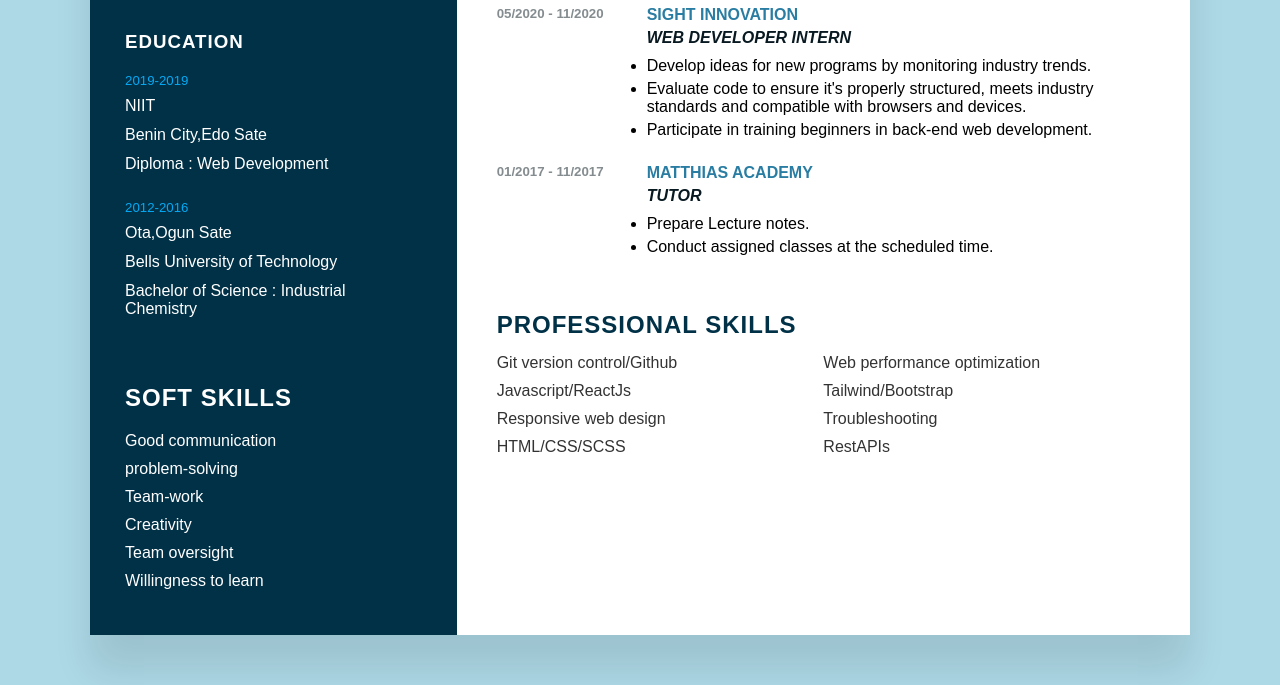
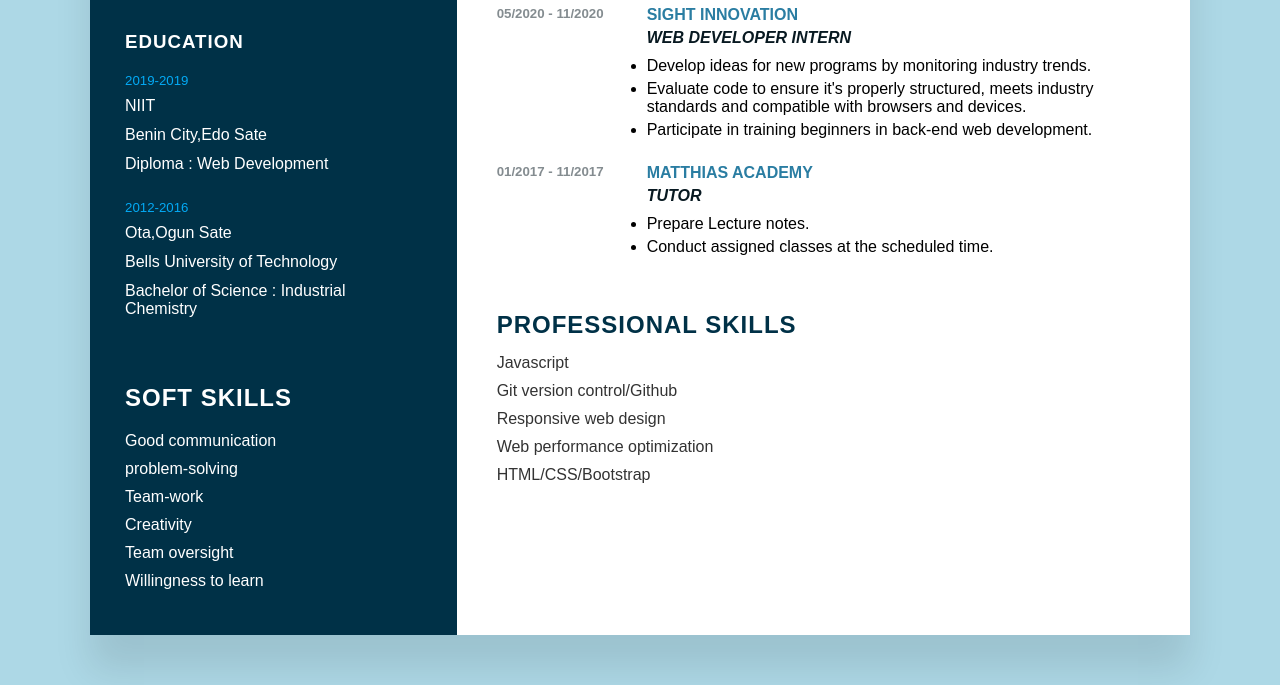
Before and after one commit to Pearly-c/Pearly-c.github.io, a plain HTML site: page index.html in a window 1280 px wide. Shown: the part 708-1393 px from the top of the page. Drawn offline with nearby package versions, Linux system fonts and the light colour scheme; a web font is replaced by a local one.

Commit message:
edit skills

```diff
--- a/index.html
+++ b/index.html
@@ -250,14 +250,12 @@
             <div class="about prof_skills">
                 <h2 class="title2">Professional Skills</h2>
                 <ul>
+                    <li>Javascript</li>
                     <li>Git version control/Github</li>
+                    <li>Responsive web design</li>
                     <li>Web performance optimization</li>
-                    <li>Javascript/ReactJs</li>
-                    <li>Tailwind/Bootstrap</li>
-                    <li>Responsive web design</li>
-                    <li>Troubleshooting</li>
-                    <li>HTML/CSS/SCSS</li>
-                    <li>RestAPIs</li>
+                    <li>HTML/CSS/Bootstrap</li>
+
                 </ul>
             </div>
         </div>
--- a/style.css
+++ b/style.css
@@ -226,7 +226,7 @@ p{
 
 .prof_skills ul{
     display: grid;
-    grid-template-columns: repeat(2,1fr);
+    grid-template-columns: repeat(1,1fr);
 }
 .prof_skills ul li{
     color: var(--dark-grey);
```
